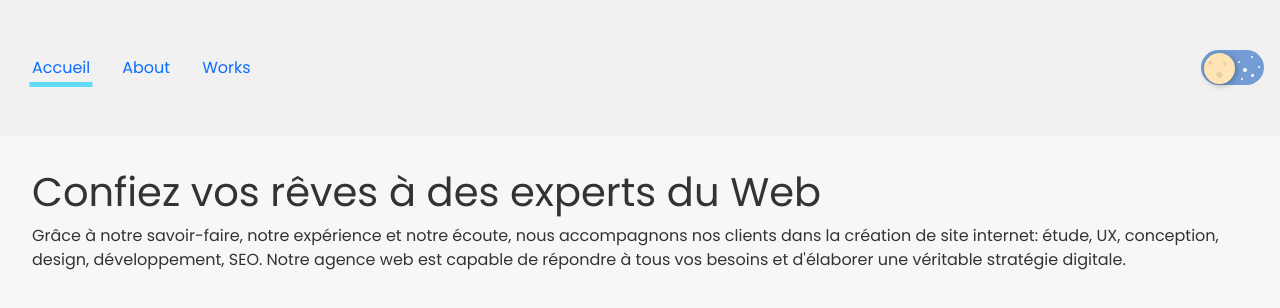
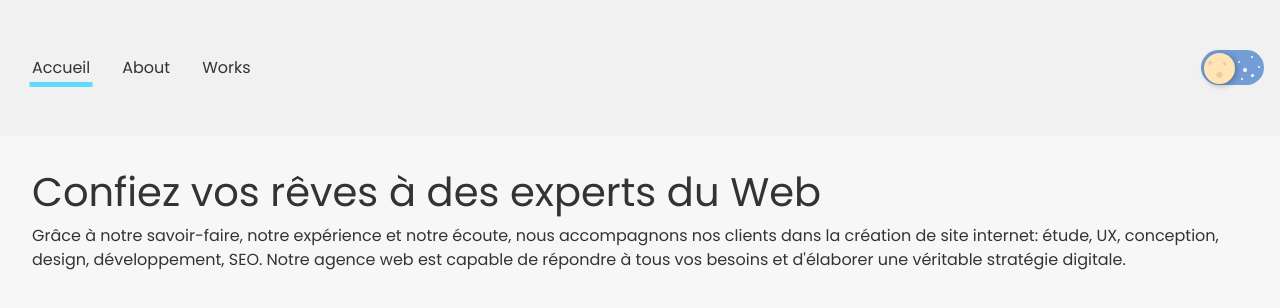
Before and after one commit to aauugguussttiinn/agency-website, a React (Create React App) app: page / in a window 1280 px wide. Shown: the top 308 px of the page. Built offline with nearby package versions, Linux system fonts and the light colour scheme.

Commit message:
Still styling cards

```diff
--- a/src/styles/_settings.scss
+++ b/src/styles/_settings.scss
@@ -20,6 +20,7 @@ li {
 a {
   text-decoration: none;
   cursor: pointer;
+  color: $color-6;
 }
 a:visited {
   color: $color-3;
```
